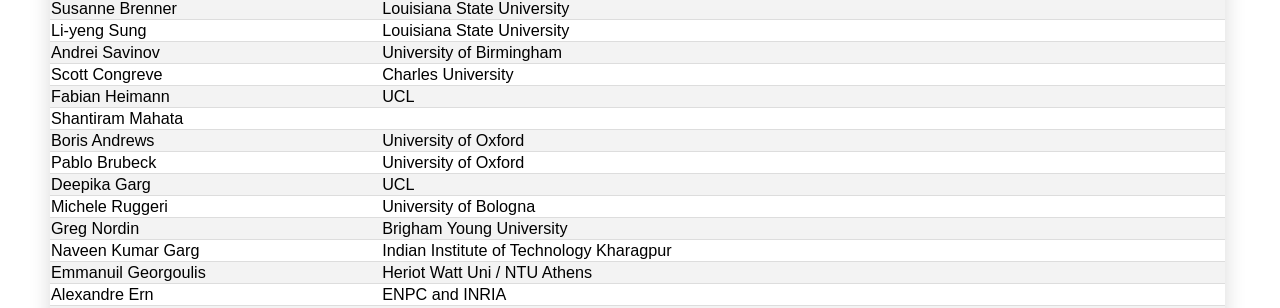
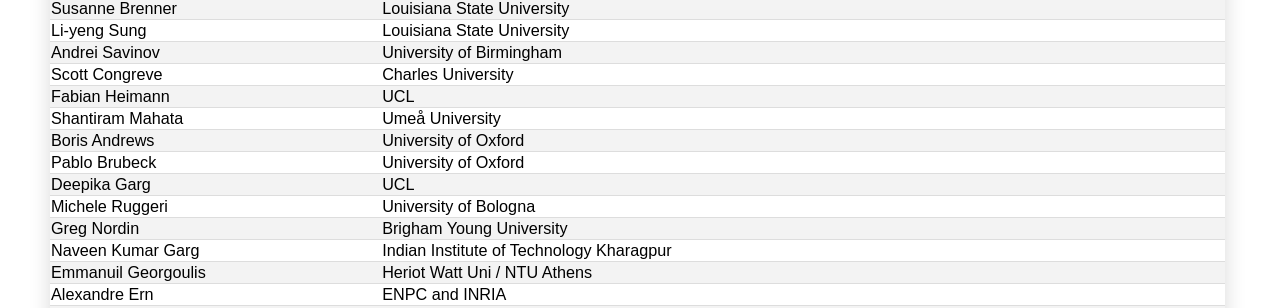
Before and after one commit to efef2024/efef2024.github.io, a Jekyll site: the page built from Registration.html, in a window 1280 px wide and 900 px high, scrolled down 2083 px. Shown: the part 151-459 px from the top of the window. Built offline with Jekyll 4.4.1, drawn with Linux system fonts in a browser that asks for light colours.

Commit message:
fix affiliation

```diff
--- a/Registration.html
+++ b/Registration.html
@@ -414,7 +414,7 @@ title: Registration
          </tr>
         <tr>
            <td>  Shantiram Mahata   </td>
-            <td>    </td>
+            <td>  Umeå University </td>
          </tr>
         <tr>
            <td>  Boris Andrews  </td>
```
